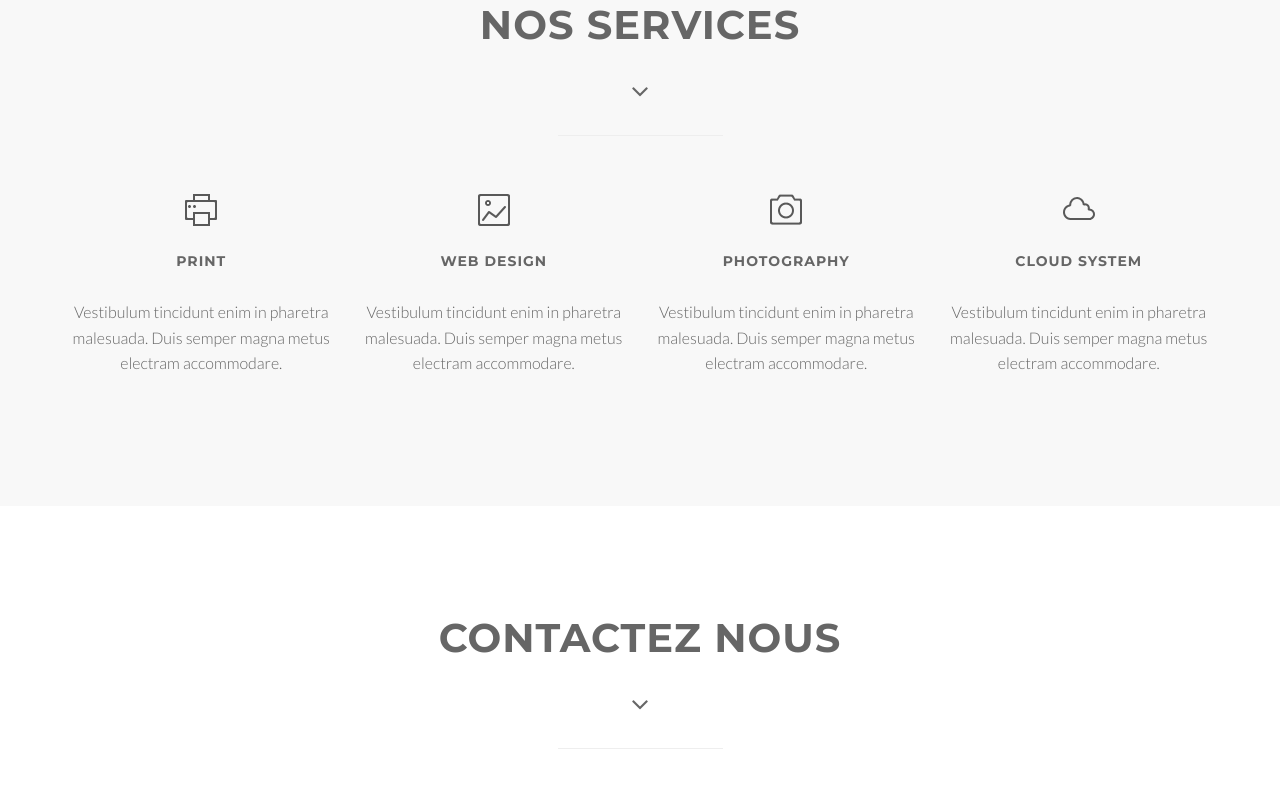
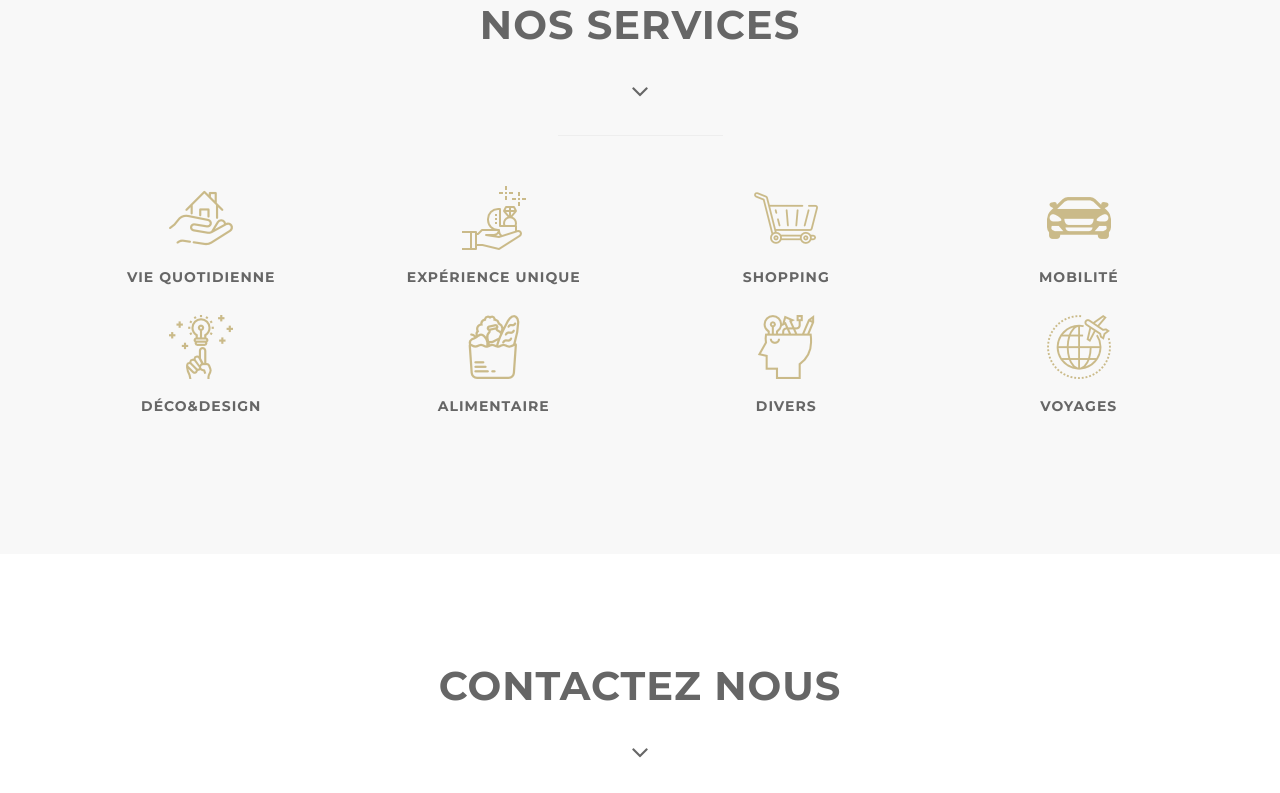
Before and after one commit to maan354/kadeassante, a website: page public/index.html in a window 1280 px wide. Shown: the part 1730-2523 px from the top of the page. Drawn offline with Linux system fonts and the light colour scheme.

Commit message:
last version

```diff
--- a/public/index.html
+++ b/public/index.html
@@ -163,11 +163,11 @@
 				<div class="wow fadeInLeft" data-wow-delay="0.2s">
                 <div class="service-box">
 					<div class="service-icon">
-						<img src="img/icons/service-icon-1.png" alt="" />
+						<img src="img/icons/hand-gesture.png" alt="" />
 					</div>
 					<div class="service-desc">
-						<h5>Print</h5>
-						<p>Vestibulum tincidunt enim in pharetra malesuada. Duis semper magna metus electram accommodare.</p>
+						<h5>Vie quotidienne</h5>
+						<p></p>
 					</div>
                 </div>
 				</div>
@@ -176,11 +176,11 @@
 				<div class="wow fadeInUp" data-wow-delay="0.2s">
                 <div class="service-box">
 					<div class="service-icon">
-						<img src="img/icons/service-icon-2.png" alt="" />
+						<img src="img/icons/engagement-ring.png" alt="" />
 					</div>
 					<div class="service-desc">
-						<h5>Web Design</h5>
-						<p>Vestibulum tincidunt enim in pharetra malesuada. Duis semper magna metus electram accommodare.</p>
+						<h5>Expérience unique</h5>
+						<p></p>
 					</div>
                 </div>
 				</div>
@@ -189,11 +189,11 @@
 				<div class="wow fadeInUp" data-wow-delay="0.2s">
                 <div class="service-box">
 					<div class="service-icon">
-						<img src="img/icons/service-icon-3.png" alt="" />
+						<img src="img/icons/shopping-cart.png" alt="" />
 					</div>
 					<div class="service-desc">
-						<h5>Photography</h5>
-						<p>Vestibulum tincidunt enim in pharetra malesuada. Duis semper magna metus electram accommodare.</p>
+						<h5>shopping</h5>
+						<p></p>
 					</div>
                 </div>
 				</div>
@@ -202,16 +202,72 @@
 				<div class="wow fadeInRight" data-wow-delay="0.2s">
                 <div class="service-box">
 					<div class="service-icon">
-						<img src="img/icons/service-icon-4.png" alt="" />
+						<img src="img/icons/sedan-car-front.png" alt="" />
 					</div>
 					<div class="service-desc">
-						<h5>Cloud System</h5>
-						<p>Vestibulum tincidunt enim in pharetra malesuada. Duis semper magna metus electram accommodare.</p>
+						<h5>Mobilité</h5>
+						<p></p>
 					</div>
                 </div>
 				</div>
             </div>
         </div>
+
+			<!--first row-->
+			<div class="row">
+				<div class="col-md-3">
+					<div class="wow fadeInLeft" data-wow-delay="0.2s">
+						<div class="service-box">
+							<div class="service-icon">
+								<img src="img/icons/design.png" alt="" />
+							</div>
+							<div class="service-desc">
+								<h5>Déco&Design</h5>
+								<p></p>
+							</div>
+						</div>
+					</div>
+				</div>
+				<div class="col-md-3">
+					<div class="wow fadeInUp" data-wow-delay="0.2s">
+						<div class="service-box">
+							<div class="service-icon">
+								<img src="img/icons/groceries.png" alt="" />
+							</div>
+							<div class="service-desc">
+								<h5>Alimentaire</h5>
+								<p></p>
+							</div>
+						</div>
+					</div>
+				</div>
+				<div class="col-md-3">
+					<div class="wow fadeInUp" data-wow-delay="0.2s">
+						<div class="service-box">
+							<div class="service-icon">
+								<img src="img/icons/idea.png" alt="" />
+							</div>
+							<div class="service-desc">
+								<h5>Divers</h5>
+								<p></p>
+							</div>
+						</div>
+					</div>
+				</div>
+				<div class="col-md-3">
+					<div class="wow fadeInRight" data-wow-delay="0.2s">
+						<div class="service-box">
+							<div class="service-icon">
+								<img src="img/icons/flight.png" alt="" />
+							</div>
+							<div class="service-desc">
+								<h5>Voyages</h5>
+								<p></p>
+							</div>
+						</div>
+					</div>
+				</div>
+			</div>
 		</div>
 	</section>
 	<!-- /Section: services -->
@@ -280,7 +336,7 @@
                         </div>
                         <div class="form-group">
                             <label for="subject">
-                                Object</label>
+                                Objet</label>
                             <input type="text" class="form-control" name="subject" id="subject" placeholder="Parlez-nous de vos besoins" data-rule="minlen:4" data-msg="Please enter at least 8 chars of subject" />
                             <div class="validation"></div>
                         </div>
```
Also changed, not shown: public/img/icons/design.png (added), public/img/icons/engagement-ring.png (added), public/img/icons/flight.png (added), public/img/icons/groceries.png (added), public/img/icons/hand-gesture.png (added), public/img/icons/idea.png (added), public/img/icons/sedan-car-front.png (added), public/img/icons/shopping-cart.png (added).
